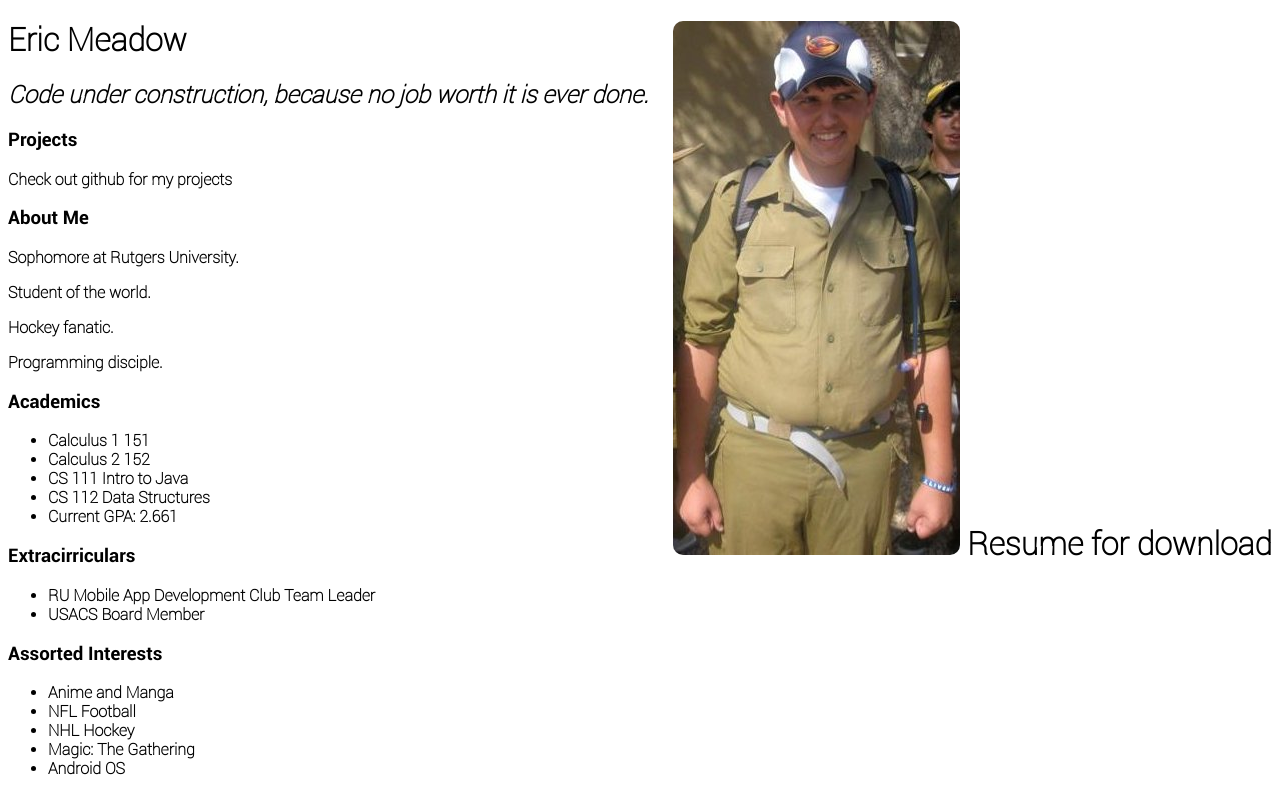
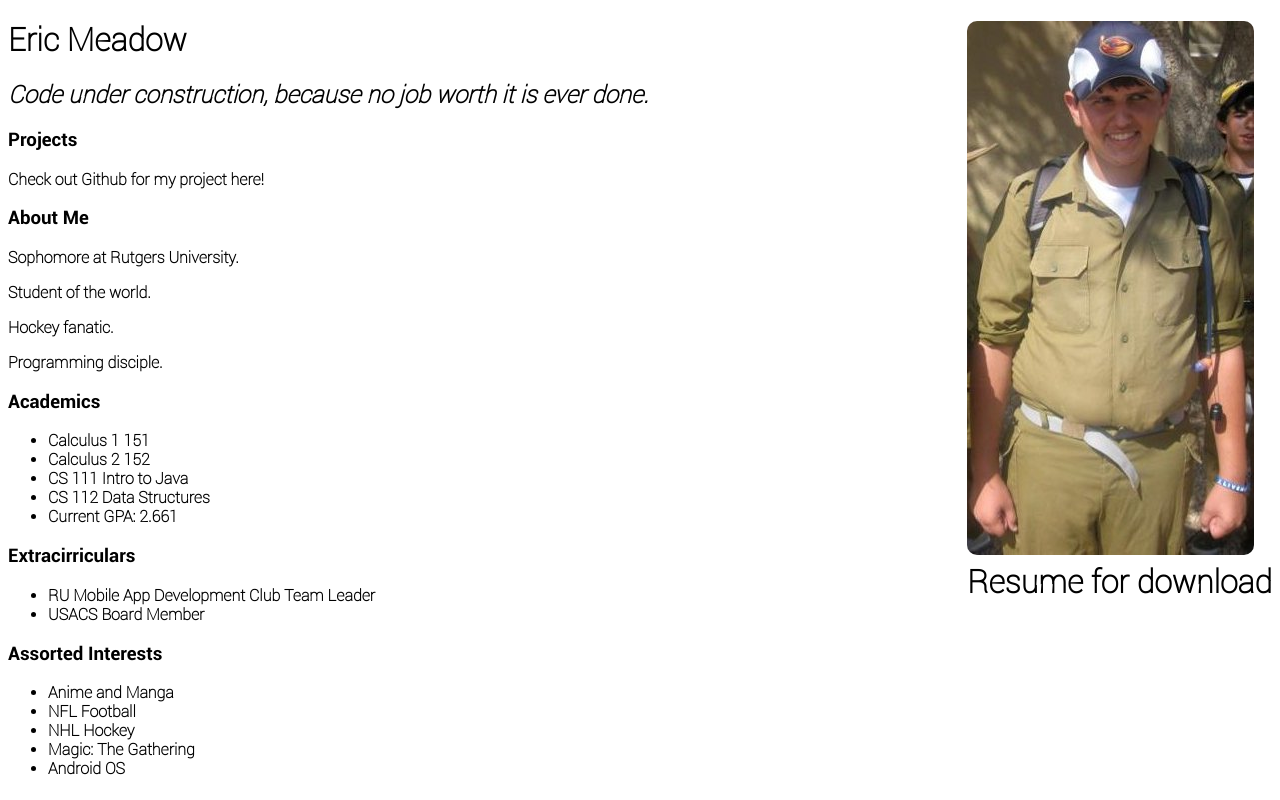
Before and after one commit to PalmerCurling/My-Website, a plain HTML site: page index.html in a window 1280 px wide. Drawn offline with Linux system fonts and the light colour scheme.

Commit message:
update of index

```diff
--- a/index.html
+++ b/index.html
@@ -10,6 +10,7 @@
 		Eric Meadow
 		<div id="profile-image">
 			<img src="./img/me.jpg"/>
+			<br/>
 			<a href="https://dl.dropbox.com/u/16194318/Resume.pdf" target="_blank">Resume for download</a>
 		</div>
 		</h1>
@@ -17,7 +18,7 @@
 		<h2>Code under construction, because no job worth it is ever done.</h2>
 
 		<h3>Projects</h3>
-		<p> <a href="https://github.com/PalmerCurling" target="_blank">Check out github for my projects</p>
+		<p> <a href="https://github.com/PalmerCurling" target="_blank">Check out Github for my project here!</a></p>
 
 		<h3>About Me</h3>
 			<p>Sophomore at Rutgers University.</p>
```
